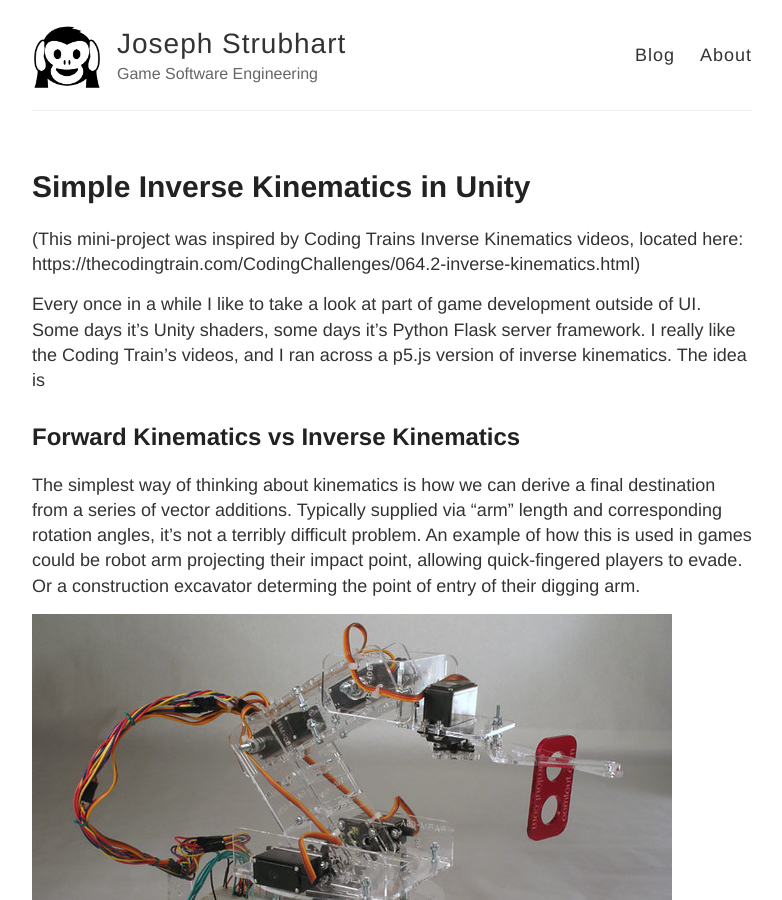
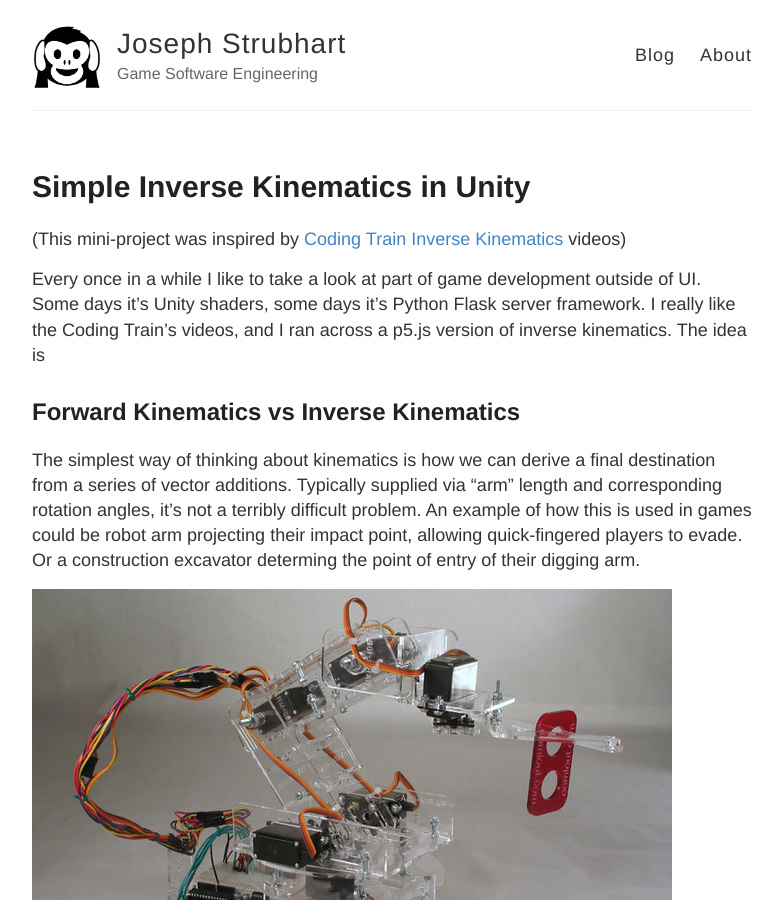
Before and after one commit to jstrub3/jstrub3.github.io, a Jekyll site: the page built from _posts/2020-04-08-simple-inverse-kinematics.md, in a window 1280 px wide and 900 px high. Shown: the whole window, without its empty margins (248-1030 px from the left). Built offline with Jekyll 4.4.1, drawn with Linux system fonts in a browser that asks for light colours; comment, search, counter and statistics services are not loaded.

Commit message:
Update 2020-04-08-simple-inverse-kinematics.md

```diff
--- a/_posts/2020-04-08-simple-inverse-kinematics.md
+++ b/_posts/2020-04-08-simple-inverse-kinematics.md
@@ -5,7 +5,7 @@ categories: [blog, code]
 tags: [code, animation, unity]
 ---
 
-(This mini-project was inspired by Coding Trains Inverse Kinematics videos, located here: https://thecodingtrain.com/CodingChallenges/064.2-inverse-kinematics.html)
+(This mini-project was inspired by [Coding Train Inverse Kinematics]({https://thecodingtrain.com/CodingChallenges/064.2-inverse-kinematics.html}) videos)
 
 Every once in a while I like to take a look at part of game development outside of UI.  Some days it's Unity shaders, some days it's Python Flask server framework.  I really like the Coding Train's videos, and I ran across a p5.js version of inverse kinematics.  The idea is
 
```
